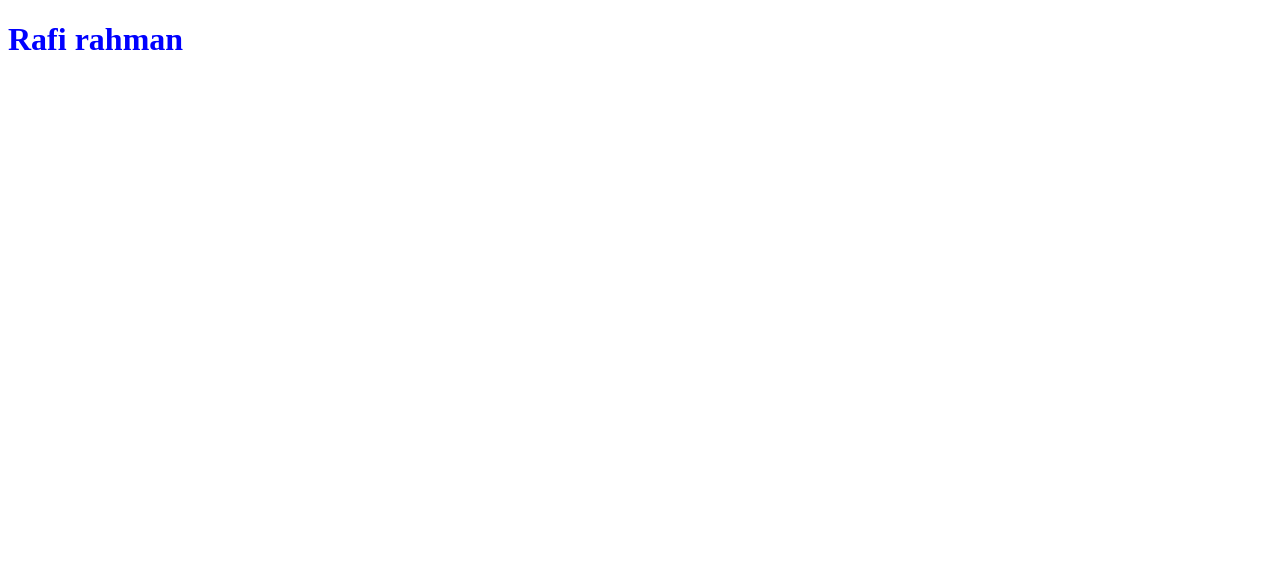
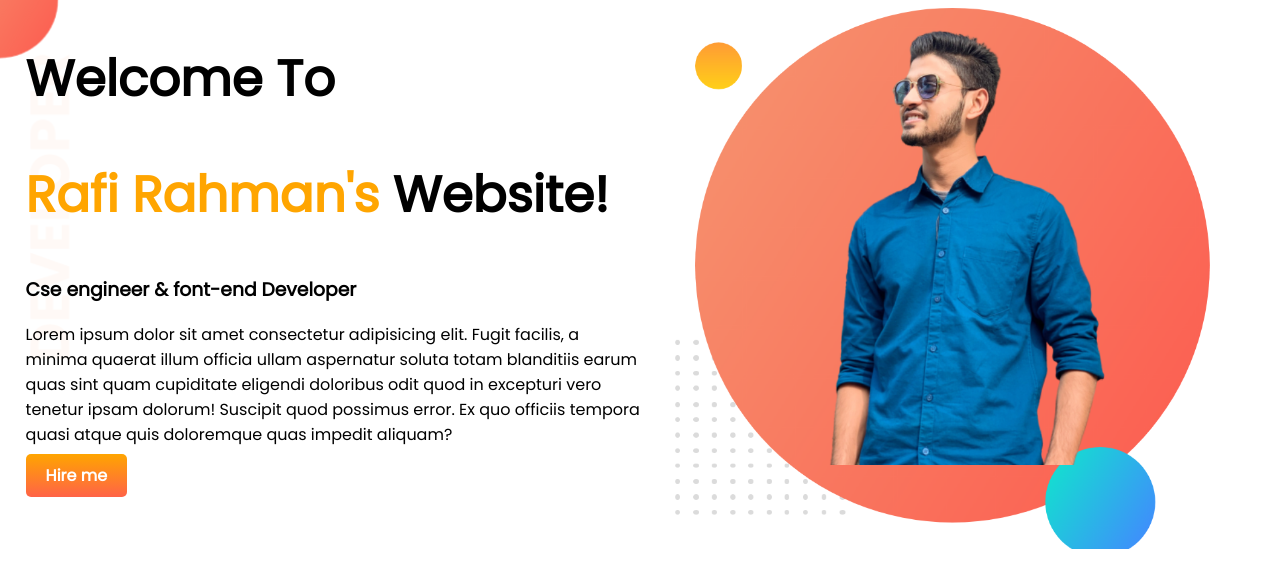
Before and after one commit to rafirahman123/Developer-protfolio, a plain HTML site: page index.html in a window 1280 px wide. Drawn offline with Linux system fonts and the light colour scheme.

Commit message:
Top banner add

```diff
--- a/index.html
+++ b/index.html
@@ -1,13 +1,38 @@
 <!DOCTYPE html>
 <html lang="en">
+
 <head>
     <meta charset="UTF-8">
     <meta http-equiv="X-UA-Compatible" content="IE=edge">
     <meta name="viewport" content="width=device-width, initial-scale=1.0">
     <title>Rafi-protfolio</title>
+    <link rel="preconnect" href="https://fonts.googleapis.com">
+    <link rel="preconnect" href="https://fonts.gstatic.com" crossorigin>
+    <link href="https://fonts.googleapis.com/css2?family=Poppins&display=swap" rel="stylesheet">
     <link rel="stylesheet" href="style.css">
 </head>
+
 <body>
-    <h1>Rafi rahman</h1>
+
+    <section class="top-banner">
+        <div class="half-width">
+            <h1>Welcome To</h1>
+            <h1> <span class="orange-color">Rafi Rahman's</span> Website!</h1>
+            <h3>Cse engineer & font-end Developer</h3>
+            <p>Lorem ipsum dolor sit amet consectetur adipisicing elit. Fugit facilis, a minima quaerat illum officia
+                ullam
+                aspernatur soluta totam blanditiis earum quas sint quam cupiditate eligendi doloribus odit quod in
+                excepturi
+                vero tenetur ipsam dolorum! Suscipit quod possimus error. Ex quo officiis tempora quasi atque quis
+                doloremque quas impedit aliquam?</p>
+            <a class="link-button" href="https://rafirahman123.github.io/My-protfolio/">Hire me</a>
+        </div>
+
+        <div class="half-width">
+            <img src="images/Rafi.JPG" alt="">
+        </div>
+    </section>
+
 </body>
+
 </html>
--- a/style.css
+++ b/style.css
@@ -1,3 +1,40 @@
+body{
+    margin: 0;
+    padding: 0;
+    font-family: 'Poppins', sans-serif;
+}
+
 h1{
-    color: blue;
+
+    font-size: 50px;
 }
+.orange-color{
+    color: orange;
+}
+
+section{
+    display: flex;
+}
+
+.half-width{
+    width: 50%;
+    padding-left: 2%;
+}
+.half-width img{
+    width: 90%;
+}
+
+.link-button{
+    text-decoration: none;
+    background-image: linear-gradient(orange, tomato);
+    padding: 10px 20px;
+    color: white;
+    font-weight: 700;
+    border-radius: 5px;
+}
+
+.top-banner{
+    background-image: url(/images/top-banner.png);
+    background-repeat: no-repeat;
+
+}
```
Also changed, not shown: images/IMG_20201213_220500_183.jpg (added), images/IMG_20201213_220719_987-removebg-preview.png (added), images/IMG_20201213_220719_987.jpg (added), images/Rafi.JPG (added), images/dream-bg.png (added), images/exp-bg.png (added), images/jhankar.png (added), images/jhankar2.png (added), images/my-bg (3).PNG (added), images/my-bg.png (added), images/my-bg2.png (added), images/top-banner.png (added), 1 other file.
